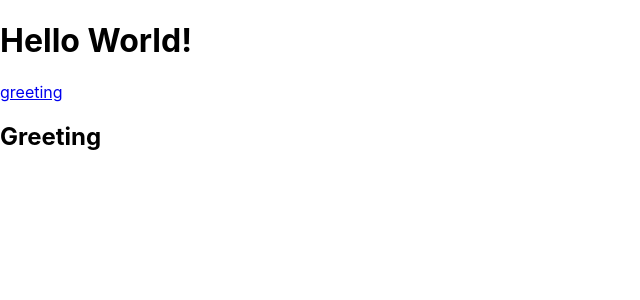
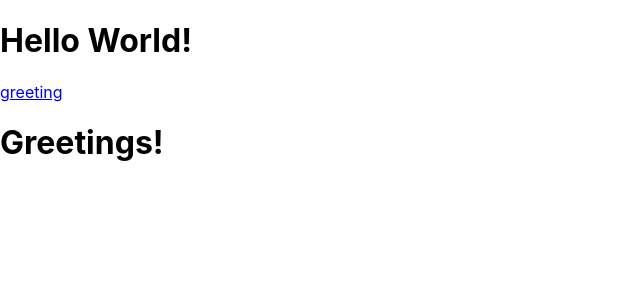
Before and after one commit to NatiG25/hello-react-front-end, a React (Create React App) app: page /greeting in a window 1280 px wide. Shown: the top 300 px of the page, without its empty margins (0-640 px from the left). Built offline with nearby package versions, Linux system fonts and the light colour scheme; no server answers.

Commit message:
Use the store inside the greeting component

```diff
--- a/src/App.js
+++ b/src/components/App.js
@@ -1,7 +1,7 @@
 import React from 'react';
 import { Link, Route, Routes } from 'react-router-dom';
-import Greeting from './components/Greeting';
-import './App.css';
+import Greeting from './Greeting';
+import '../App.css';
 
 function App() {
   return (
--- a/src/components/Greeting.js
+++ b/src/components/Greeting.js
@@ -1,9 +1,19 @@
-import React from 'react';
+import React, { useEffect } from 'react';
+import { useDispatch, useSelector } from 'react-redux';
+import { fetchGreetings } from '../redux/greeting/greeting';
 
-function Greeting() {
+export default function Greeting() {
+  const greetings = useSelector((state) => state.greetingReducer);
+  const dispach = useDispatch();
+
+  useEffect(() => {
+    dispach(fetchGreetings());
+  }, []);
+
   return (
-    <h2>Greeting</h2>
+    <div>
+      <h1>Greetings!</h1>
+      <p>{greetings.text}</p>
+    </div>
   );
 }
-
-export default Greeting;
--- a/src/index.js
+++ b/src/index.js
@@ -4,7 +4,7 @@ import { BrowserRouter as Router } from 'react-router-dom';
 import { Provider } from 'react-redux';
 import store from './redux/configureStore';
 import './index.css';
-import App from './App';
+import App from './components/App';
 import reportWebVitals from './reportWebVitals';
 
 const root = ReactDOM.createRoot(document.getElementById('root'));
```
Also changed, not shown: 1 other file (tests, documents, lock files or other folders).
